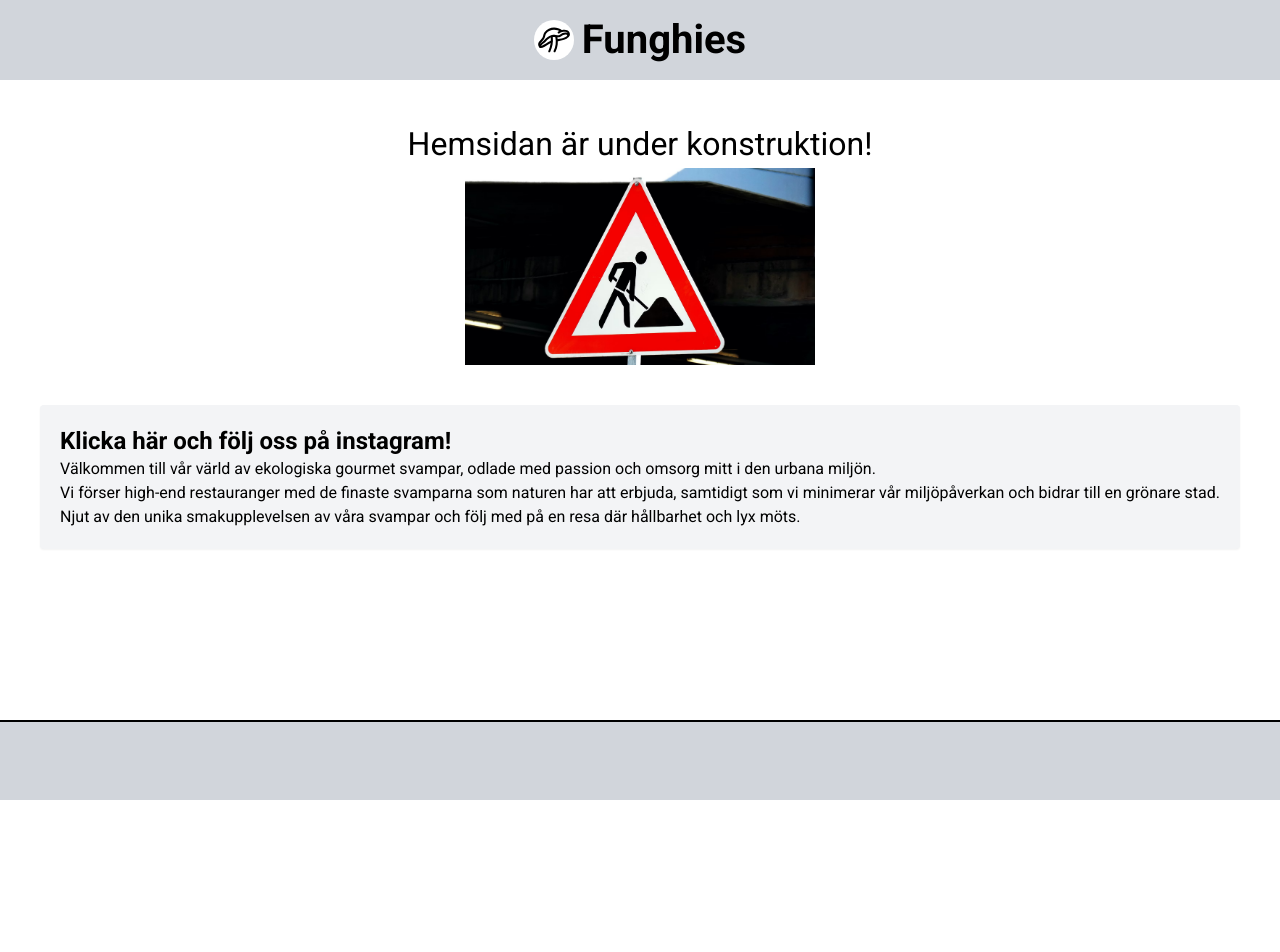
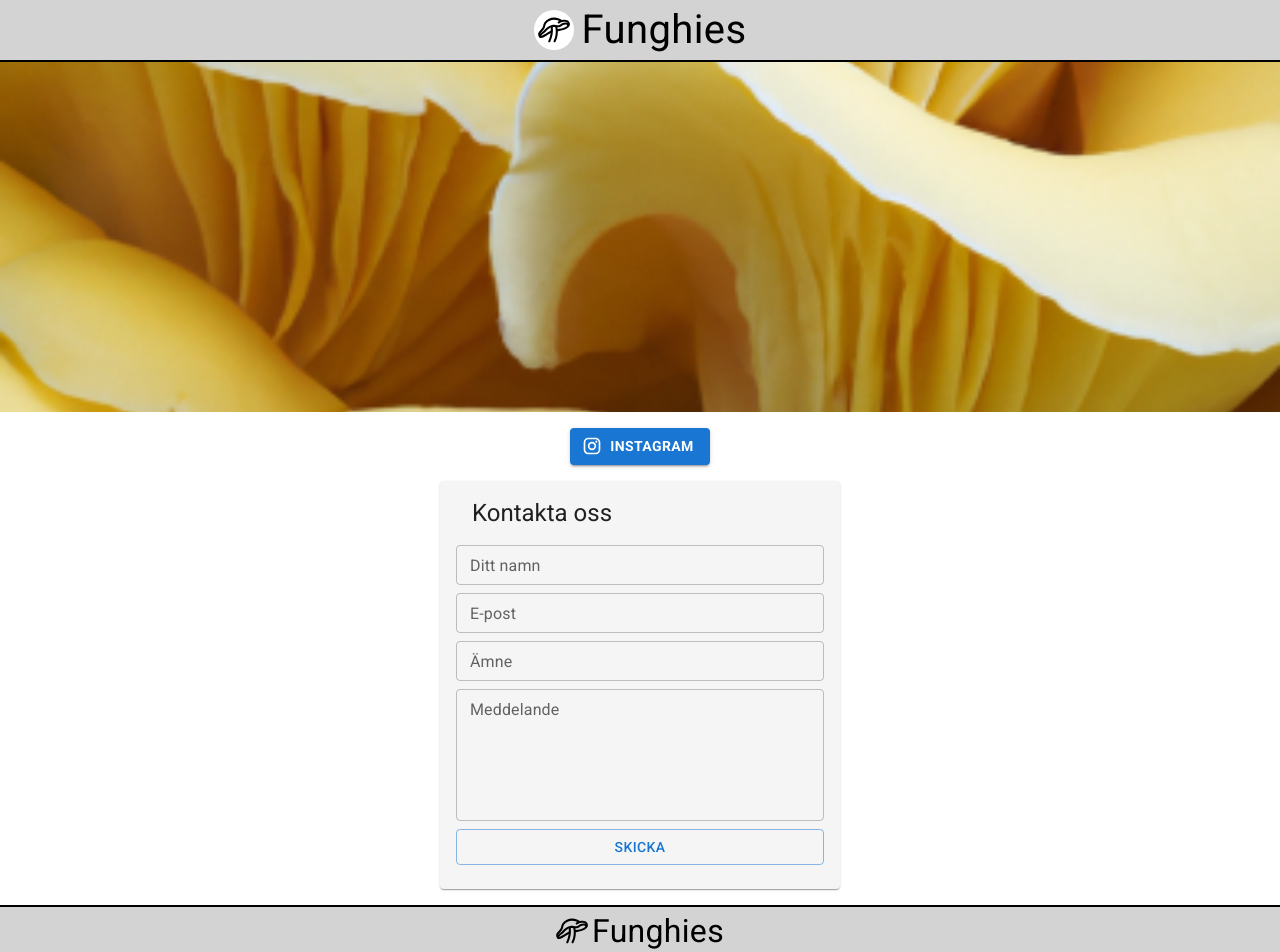
Before and after one commit to ErikAstrom/sthlm-fungies, a Next.js app: page / in a window 1280 px wide. Shown: the top 952 px of the page. Before the commit the page ends 800 px from the top, so only its background shows below. Built offline with nearby package versions, Linux system fonts and the light colour scheme; what @sanity/demo, assets would draw is missing.

Commit message:
Did lots of things, fuck gitler

```diff
--- /dev/null
+++ b/app/api/contactUs/route.ts
@@ -0,0 +1,30 @@
+import type { NextApiRequest, NextApiResponse } from 'next'
+
+type Data = {
+  success: any,
+  error: any
+}
+const discordHookUrl = 'https://discord.com/api/webhooks/1097181816210849924/xmXHpjd9FL69032oX3RAH_WA142GuaHEAtkLYYOlcMXiQvkDIvgKLreyljcJdNm3R1QF';
+
+export default async function handler(req: NextApiRequest, res: NextApiResponse<Data>) {
+  const { name, message, subject, email } = req.body;
+
+  const payload = {
+    content: `**${subject}**\n\n Från: ${name}\n\ Kontaktuppgifter: ${email} \n\ ${message}`,
+  };
+
+  try {
+    await fetch(discordHookUrl, {
+      method: 'POST',
+      headers: {
+        'Content-Type': 'application/json'
+      },
+      body: JSON.stringify(payload)
+    });
+
+    res.status(200).json({ success: true, error: null });
+  } catch (error) {
+    console.error(error);
+    res.status(500).json({ success: false, error: 'Unable to send message to Discord webhook' });
+  }
+}
--- a/app/layout.tsx
+++ b/app/layout.tsx
@@ -1,6 +1,7 @@
 import "../styles/global.css"
 
 import favicon from "assets/favicon.ico"
+import Footer from "components/footer"
 import Header from "components/header"
 import type { Metadata } from 'next'
 import { Roboto } from "next/font/google"
@@ -21,8 +22,10 @@ export default function Layout({ children }) {
     <html className={inter.className}>
       <body className="flex flex-col">
         <Header title="Funghies" />
-        {children}
-        <footer className="bg-gray-300 border-t-2 border-black flex items-center justify-center h-[80px]"></footer>
+        <div className="flex-grow">
+          {children}
+        </div>
+        <Footer />
       </body>
     </html>
   )
--- a/app/page.tsx
+++ b/app/page.tsx
@@ -1,25 +1,22 @@
-import underConstruction from "assets/underconstruction.jpg"
+"use client"
+
+import InstagramIcon from '@mui/icons-material/Instagram';
+import { Box, Button, Card, Link, Typography } from "@mui/material"
+import funghiesHero from "assets/funghiesHero.png"
+import DiscordForm from "components/discordForm"
 import Image from "next/image"
 
 export default function Home() {
     return (
-        <main className="h-[80vh] w-full flex flex-col items-center flex-1">
-            <div className="flex flex-col items-center my-5 p-5">
-                <h1 className="text-[2rem]">Hemsidan är under konstruktion!</h1>
-                <Image src={underConstruction.src} alt="Under konstruktion skylt" height={350} width={350} />
-            </div>
-            <div className="bg-gray-100 rounded p-5 shadow-sm">
-                <a className="text-2xl hover:text-orange-800 font-bold" href="https://www.instagram.com/sthlm.funghies/">Klicka här och följ oss på instagram!</a>
-                <p>
-                    Välkommen till vår värld av ekologiska gourmet svampar, odlade med passion och omsorg mitt i den urbana miljön.
-                </p>
-                <p>
-                    Vi förser high-end restauranger med de finaste svamparna som naturen har att erbjuda, samtidigt som vi minimerar vår miljöpåverkan och bidrar till en grönare stad.
-                </p>
-                <p>
-                    Njut av den unika smakupplevelsen av våra svampar och följ med på en resa där hållbarhet och lyx möts.
-                </p>
-            </div>
-        </main>
+        <Box component="main" sx={{ height: '100%', width: '100%', display: 'flex', flexDirection: 'column', alignItems: 'center' }}>
+            <Box sx={{ display: 'flex', flexDirection: 'column', alignItems: 'center', mb: 2, width: '100%', height: 350, backgroundPosition: 'center', backgroundSize: 'cover', position: 'relative', backgroundImage: `url(${funghiesHero.src})` }}>
+                {/* <Image src={funghiesHero.src} alt="Under konstruktion skylt" width={350} height={350}/> */}
+            </Box>
+            <Button variant="contained" startIcon={<InstagramIcon />}
+                onClick={() => window.open('https://www.instagram.com/sthlm.funghies/', '_blank')}
+                // tar jag bort href så blir knappens utseende urbuggat - tror det har o göra med discord
+                sx={{ fontWeight: 'bold', appearance: 'button' }} href="#">instagram</Button>
+            <DiscordForm />
+        </Box>
     )
 }
--- /dev/null
+++ b/components/discordForm.tsx
@@ -0,0 +1,188 @@
+"use client"
+import { Box, Button, Card, CardHeader, FormControl, TextField } from "@mui/material";
+import { useState } from "react";
+
+//TODO move to core and make it more generic, loop over keys
+function formValidated(contactForm: any) {
+    const { name, subject, message } = contactForm;
+    return name.validated && subject.validated && message.validated;
+}
+
+//TODO move to core and make it more generic, loop over keys
+function formValid(contactForm: any) {
+    const { name, subject, message } = contactForm;
+    return name.valid && subject.valid && message.valid;
+}
+
+function shouldShowError(contactForm: any, key: string) {
+    return contactForm[key].validated && !contactForm[key].valid;
+}
+
+function initialState() {
+    return {
+        name: {
+            value: '',
+            validated: false,
+            valid: false
+        },
+        subject: {
+            value: '',
+            validated: false,
+            valid: false
+        },
+        email: {
+            value: '',
+            validated: false,
+            valid: false
+        },
+        message: {
+            value: '',
+            validated: false,
+            valid: false
+        }
+    };
+}
+
+export default function DiscordForm() {
+    const [contactForm, setContactForm] = useState(initialState());
+    const discordHookUrl = "https://discord.com/api/webhooks/1097181816210849924/xmXHpjd9FL69032oX3RAH_WA142GuaHEAtkLYYOlcMXiQvkDIvgKLreyljcJdNm3R1QF";
+
+    function handleSubmit(event: any) {
+        event.preventDefault();
+        const { name, subject, message, email } = contactForm;
+
+        setContactForm({
+            name: {
+                ...name,
+                validated: true
+            },
+            subject: {
+                ...subject,
+                validated: true
+            },
+            email: {
+                ...email,
+                validated: true
+            },
+            message: {
+                ...message,
+                validated: true
+            }
+        });
+
+        if (formValid(contactForm)) {
+            const payload = {
+                content: `**${subject.value}**\n\n Från: ${name.value}\n\ Kontaktuppgifter: ${email.value} \n\ ${message.value}`,
+            };
+            fetch(discordHookUrl, {
+                method: 'POST',
+                headers: {
+                    'Content-Type': 'application/json'
+                },
+                body: JSON.stringify(payload)
+            })
+                .then(res => res.json())
+                .then(data => console.log(data))
+                .catch(err => console.log(err, 'error', JSON.stringify({ name: name.value, subject: subject.value, email: email.value, message: message.value })));
+            setContactForm(initialState());
+        }
+    }
+
+    return (
+        <Card sx={{ width: '100%', maxWidth: '400px', my: 2, px: 2, pb: 2, bgcolor: 'whitesmoke' }}>
+            <CardHeader title="Kontakta oss" />
+            <Box
+                component="form"
+                noValidate
+                method="post"
+                onSubmit={handleSubmit}
+                sx={{
+                    display: 'flex',
+                    flexDirection: 'column',
+                    alignItems: 'center',
+                    justifyContent: 'center',
+                    width: '100%',
+                }}>
+                <FormControl sx={{ width: '100%' }}>
+                    <TextField
+                        size="small"
+                        label="Ditt namn"
+                        sx={{ mb: 1 }}
+                        value={contactForm.name.value}
+                        error={shouldShowError(contactForm, 'name')}
+                        helperText={shouldShowError(contactForm, 'name') && "Du måste skriva in ett namn"}
+                        onChange={function (event) {
+                            setContactForm({
+                                ...contactForm,
+                                name: {
+                                    ...contactForm.name,
+                                    value: event.target.value,
+                                    valid: event.target.value.length > 0
+                                }
+                            })
+                        }}
+                    />
+                    <TextField
+                        size="small"
+                        label="E-post"
+                        sx={{ mb: 1 }}
+                        value={contactForm.email.value}
+                        error={shouldShowError(contactForm, 'email')}
+                        helperText={shouldShowError(contactForm, 'email') && "Du måste skriva in en mail"}
+                        onChange={function (event) {
+                            setContactForm({
+                                ...contactForm,
+                                email: {
+                                    ...contactForm.email,
+                                    value: event.target.value,
+                                    valid: event.target.value.length > 0
+                                }
+                            })
+                        }}
+                    />
+                    <TextField
+                        size="small"
+                        label="Ämne"
+                        sx={{ mb: 1 }}
+                        value={contactForm.subject.value}
+                        error={shouldShowError(contactForm, 'subject')}
+                        helperText={shouldShowError(contactForm, 'subject') && "Du måste skriva in ett ämne"}
+                        onChange={function (event) {
+                            setContactForm({
+                                ...contactForm,
+                                subject: {
+                                    ...contactForm.subject,
+                                    value: event.target.value,
+                                    valid: event.target.value.length > 0
+                                }
+                            })
+                        }}
+                    />
+                    <TextField
+                        size="small"
+                        label="Meddelande"
+                        sx={{ mb: 1 }}
+                        value={contactForm.message.value}
+                        error={shouldShowError(contactForm, 'message')}
+                        helperText={shouldShowError(contactForm, 'message') && "Du måste skriva in ett meddelande"}
+                        multiline
+                        rows={5}
+                        onChange={function (event) {
+                            setContactForm({
+                                ...contactForm,
+                                message: {
+                                    ...contactForm.message,
+                                    value: event.target.value,
+                                    valid: event.target.value.length > 0
+                                }
+                            })
+                        }}
+                    />
+                    <Button variant="outlined" color="primary" type="submit" sx={{ mb: 1 }} >
+                        Skicka
+                    </Button>
+                </FormControl>
+            </Box>
+        </Card>
+    )
+}
--- /dev/null
+++ b/components/footer.tsx
@@ -0,0 +1,17 @@
+"use client"
+
+import { Box, Typography } from "@mui/material";
+import Icon from "./icon";
+
+//TODO move to core and make it more generic, loop over keys
+export default function Footer() {
+
+    return (
+        <Box component="footer" sx={{height: '80px', width: '100%', borderTop: '2px solid black', display: 'flex', alignItems: 'center', justifyContent: 'center', backgroundColor: 'lightgray', boxShadow: 'md'}}>
+            <Box sx={{display: 'flex', alignItems: 'center'}}>
+                <Icon color="black" size={32} iconId="mushroom" />
+                <Typography sx={{ fontSize: '2rem', paddingLeft: '4px' }}>Funghies</Typography>
+            </Box>
+        </Box>
+    )
+}
--- a/components/header.tsx
+++ b/components/header.tsx
@@ -1,3 +1,6 @@
+"use client"
+import { Box, Typography } from "@mui/material";
+
 import Icon from "./icon";
 
 interface Props {
@@ -6,11 +9,10 @@ interface Props {
 
 export default function Header({ title }: Props) {
     return (
-        <nav className="h-[80px] w-full border-b-2 border-black flex items-center justify-center bg-gray-300 shadow-md">
+        <Box component="nav"
+        sx={{height: '80px', width: '100%', borderBottom: '2px solid black', display: 'flex', alignItems: 'center', justifyContent: 'center', backgroundColor: 'lightgray', boxShadow: 'md'}}>
             <Icon color="black" size={32} iconId="mushroom" rounded />
-            <h1 className="text-4xl font-bold px-2"
-                style={{ fontSize: '2.5rem', paddingLeft: '8px' }}
-                >{title}</h1>
-        </nav>
+            <Typography sx={{ fontSize: '2.5rem', paddingLeft: '8px' }}>{title}</Typography>
+        </Box>
     )
 }
--- a/components/icon.tsx
+++ b/components/icon.tsx
@@ -1,3 +1,4 @@
+import { Box } from '@mui/material';
 import Icons from 'assets/icons.svg';
 
 interface Props {
@@ -9,12 +10,12 @@ interface Props {
 
 export default function Icon({ color, size, iconId, rounded }: Props) {
     return (
-        <div className={'inline-block' + (rounded ? ' p-1 bg-white rounded-full' : '')}
+        <Box className={'inline-block' + (rounded ? ' p-1 bg-white rounded-full' : '')}
         // Temporary fix due to tailwind being a little bitch
-        style={{backgroundColor: 'white', padding: '4px', borderRadius: '50%'}}>
+        style={rounded && {backgroundColor: 'white', padding: '4px', borderRadius: '50%'}}>
             <svg fill={color} width={size} height={size}>
                 <use xlinkHref={`${Icons.src}#${iconId}`} />
             </svg>
-        </div>
+        </Box>
     )
 }
--- a/package.json
+++ b/package.json
@@ -14,6 +14,10 @@
     "singleQuote": true
   },
   "dependencies": {
+    "@emotion/react": "^11.10.6",
+    "@emotion/styled": "^11.10.6",
+    "@mui/icons-material": "^5.11.16",
+    "@mui/material": "^5.12.0",
     "@next/font": "^13.1.1",
     "@sanity/demo": "^1.0.1",
     "@sanity/vision": "^3.1.4",
```
Also changed, not shown: assets/funghiesHero.png (added), 1 other file (tests, documents, lock files or other folders).
